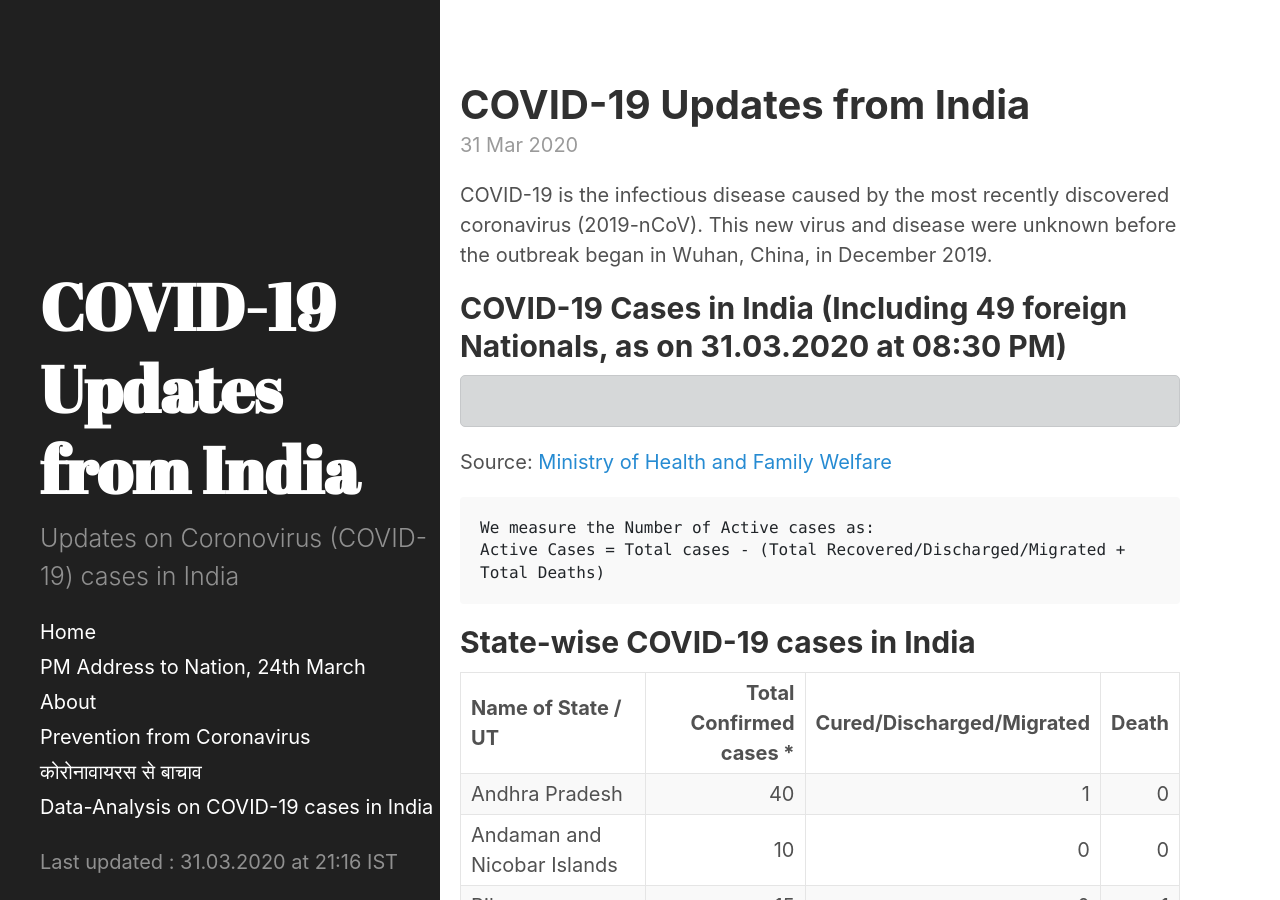
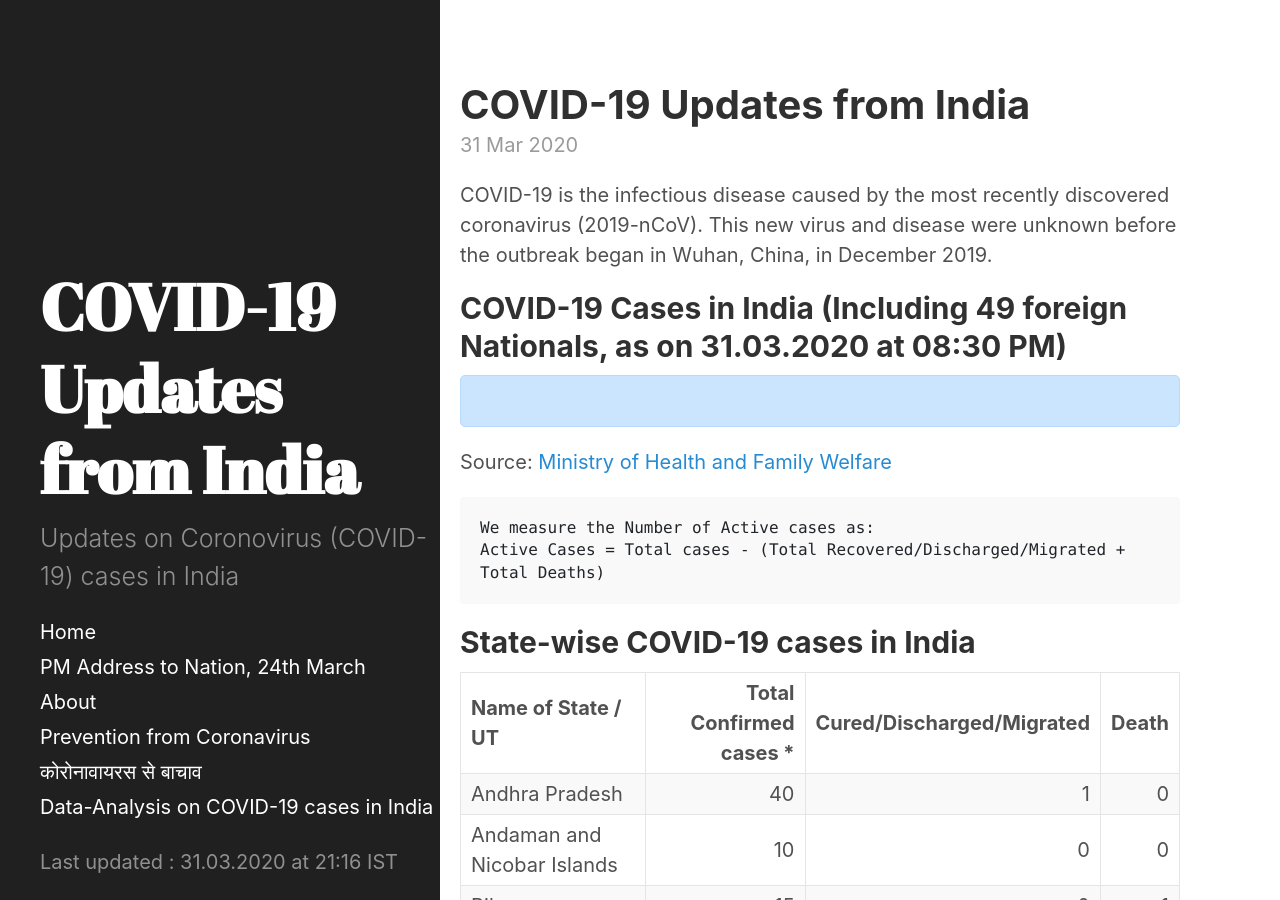
Before and after one commit to bhooraj/covid19updates-india, a Jekyll site: the page built from _posts/2020-03-31-home.md, in a window 1280 px wide and 900 px high. Built offline with Jekyll 4.4.1, drawn with Linux system fonts in a browser that asks for light colours.

Commit message:
add bootstrap look test 3

```diff
--- a/_posts/2020-03-31-home.md
+++ b/_posts/2020-03-31-home.md
@@ -7,7 +7,7 @@ last_update: true
 COVID-19 is the infectious disease caused by the most recently discovered coronavirus (2019-nCoV). This new virus and disease were unknown before the outbreak began in Wuhan, China, in December 2019.
 
 ## COVID-19 Cases in India (Including 49 foreign Nationals, as on 31.03.2020 at 08:30 PM)
-<div class="alert alert-dark" role="alert">
+<div class="alert alert-primary" role="alert">
 <p id = "totalcases" style="font-size: 1.2rem; font-weight: bold;"></p>
 <p id = "totalrecovered" style="font-size: 1.2rem; font-weight: bold;"></p>
 <p id = "totaldeaths" style="font-size: 1.2rem; font-weight: bold;"></p>
```
